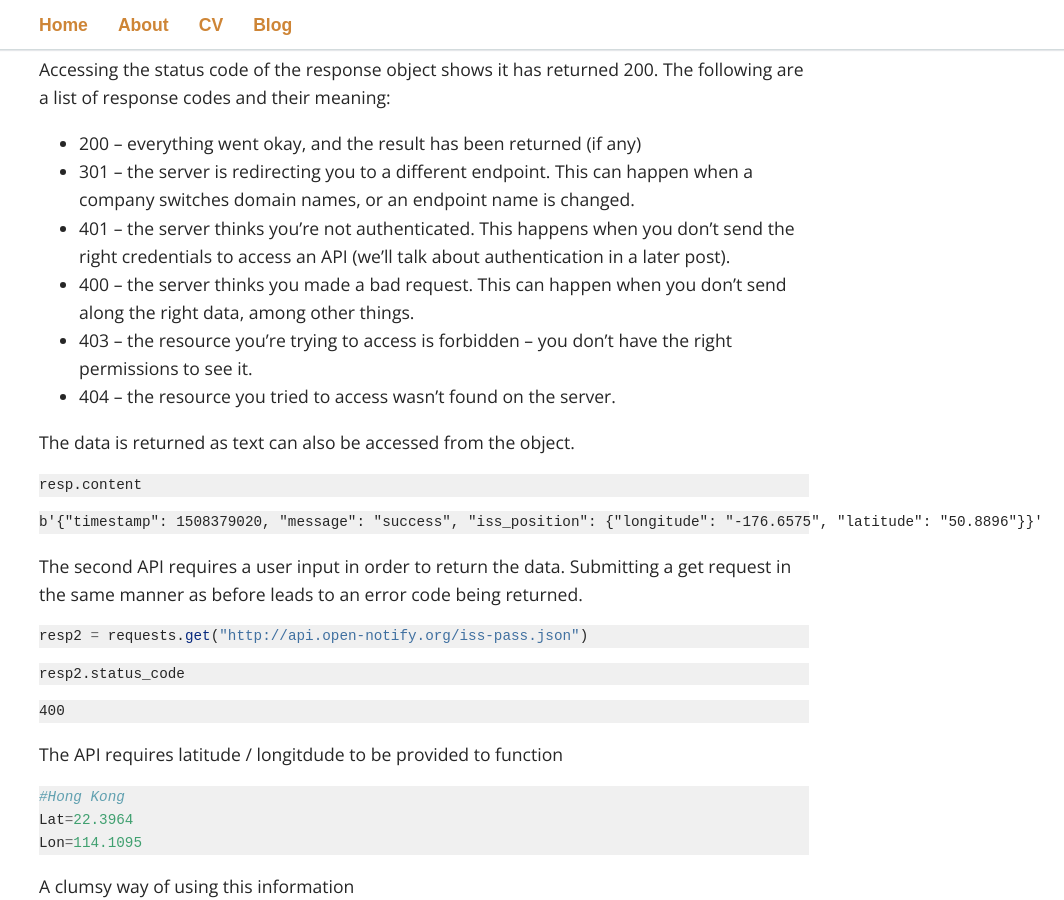
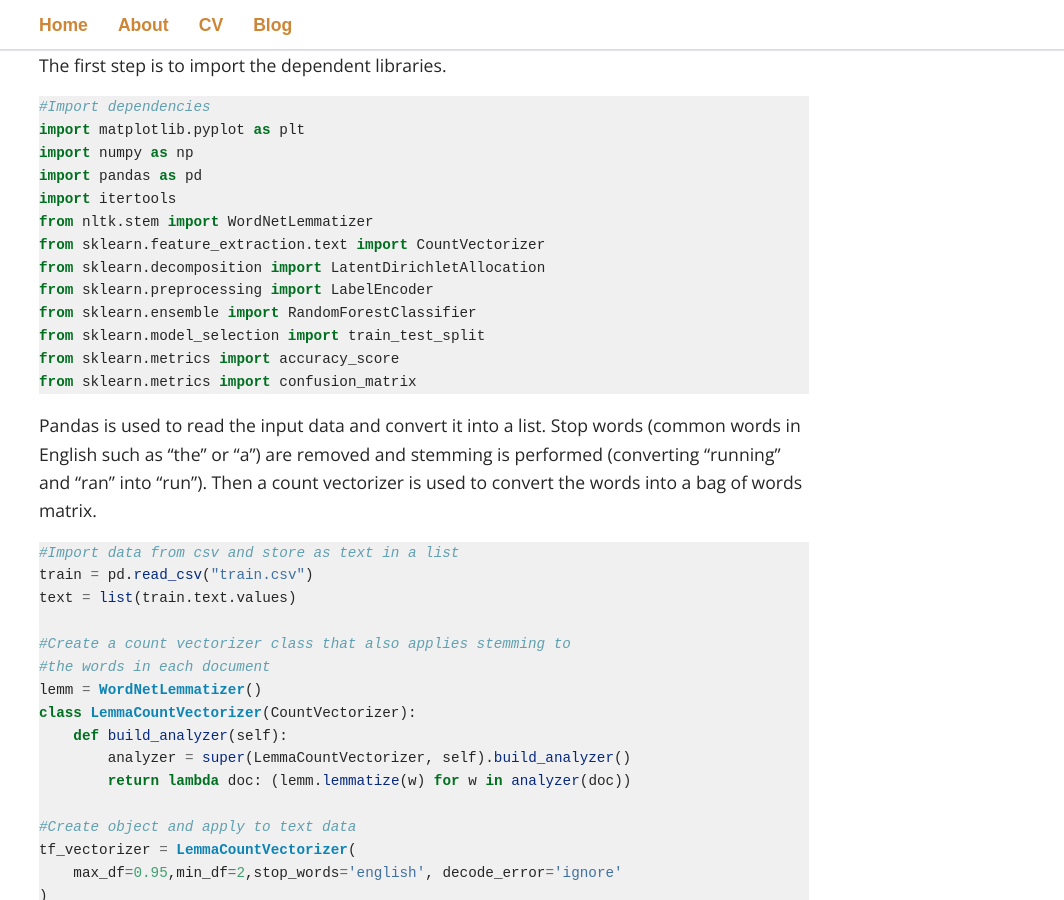
Before and after one commit to XiaozhouWang85/XiaozhouWang85.github.io, a Jekyll site: the page built from _posts/2018-02-17-Deploying data science models to AWS Lambda part 2.markdown, in a window 1280 px wide and 900 px high, scrolled down 763 px. Shown: the whole window, without its empty margins (216-1280 px from the left). Built offline with Jekyll 4.4.1, drawn with Linux system fonts in a browser that asks for light colours; some web fonts are replaced; some of the changed text lies outside the part shown.

Commit message:
Updated CV and about me section, blog post added Signed-off-by: Xiaozhou Wang <xiaozhou.wang85@gmail.com>

````diff
--- a/_posts/2018-02-15-Deploying data science models to AWS Lambda part 1.markdown
+++ b/_posts/2018-01-15-Deploying data science models to AWS Lambda part 1.markdown
@@ -1,7 +1,7 @@
 ---
 layout: post
 title:  "Deploying data science models to AWS Lambda (part 1)"
-date:   2018-02-15 13:21:40 +0800
+date:   2018-01-15 13:21:40 +0800
 categories: datacience AWSLambda Deployment
 ---
 
--- a/_posts/2018-02-17-Deploying data science models to AWS Lambda part 2.markdown
+++ b/_posts/2018-02-17-Deploying data science models to AWS Lambda part 2.markdown
@@ -1,259 +1,151 @@
 ---
 layout: post
-title:  "Welcome to Jekyll!"
-date:   2018-02-18 13:21:40 +0800
-categories: jekyll update
+title:  "Deploying data science models to AWS Lambda (part 2)"
+date:   2018-02-15 13:21:40 +0800
+categories: datacience AWSLambda Deployment
 ---
 
-### How to consume API data with Python
+Before we can begin discussing how to implement a machine learning model, we need to build one. The model shown below is a fairly simple one and has fairly low predictive power. However, it uses NLTK, Scikit-learn and Pandas so serves as a good example model to implement. The data and solution were both taken from Kaggle. Here is the [competition](https://www.kaggle.com/c/spooky-author-identification) and [solution](https://www.kaggle.com/arthurtok/spooky-nlp-and-topic-modelling-tutorial). This article will only provide a very brief walkthrough of how the model is built since it is assumed the reader already knows this. If this is not the case then Kaggle contains many tutorials and worked examples that are a great learning resource.
 
-This tutorial is largely based on the following article: https://www.dataquest.io/blog/python-api-tutorial/
+#### Building a model with NLTK, Scikit-learn and Pandas
 
-First import the library used for handling HTTP communications.
+The Kaggle challenge is based around the works of horror authors Edgar Allan Poe, HP Lovecraft and Mary Shelley. The task is to identify the author when given an excerpt taken from one of their books.
+
+The first step is to import the dependent libraries.
 
 
 ```python
-import requests
+#Import dependencies
+import matplotlib.pyplot as plt
+import numpy as np
+import pandas as pd
+import itertools
+from nltk.stem import WordNetLemmatizer
+from sklearn.feature_extraction.text import CountVectorizer
+from sklearn.decomposition import LatentDirichletAllocation
+from sklearn.preprocessing import LabelEncoder
+from sklearn.ensemble import RandomForestClassifier
+from sklearn.model_selection import train_test_split
+from sklearn.metrics import accuracy_score
+from sklearn.metrics import confusion_matrix
 ```
 
-Use a GET request to obtain information from this API. The API returns the current location of the International Space Station. The data is returned by the requests library as a response object that contains various information.
+Pandas is used to read the input data and convert it into a list. Stop words (common words in English such as "the" or "a") are removed and stemming is performed (converting "running" and "ran" into "run"). Then a count vectorizer is used to convert the words into a bag of words matrix.
 
 
 ```python
-resp = requests.get("https://p1l1hos9n0.execute-api.us-east-1.amazonaws.com/UAT")
+#Import data from csv and store as text in a list
+train = pd.read_csv("train.csv")
+text = list(train.text.values)
+
+#Create a count vectorizer class that also applies stemming to
+#the words in each document
+lemm = WordNetLemmatizer()
+class LemmaCountVectorizer(CountVectorizer):
+    def build_analyzer(self):
+        analyzer = super(LemmaCountVectorizer, self).build_analyzer()
+        return lambda doc: (lemm.lemmatize(w) for w in analyzer(doc))
+
+#Create object and apply to text data
+tf_vectorizer = LemmaCountVectorizer(
+    max_df=0.95,min_df=2,stop_words='english', decode_error='ignore'
+)
+tf = tf_vectorizer.fit_transform(text)
+
+#Conduct an LDA transformation on the data
+lda = LatentDirichletAllocation(n_topics=50, max_iter=5,
+                                learning_method = 'online',
+                                learning_offset = 50.,
+                                random_state = 0)
+X=lda.fit_transform(tf)
+
+#Convert author to integer
+le=LabelEncoder()
+Y=le.fit_transform(train['author'])
 ```
+
+Once the data has been transformed into a matrix format, it is split into train and test groups. This is so that cross validation can be performed on the model once it is built. Random forest is used as the classifier and once fit to the data, it is used to make predictions on the data that had been set aside for testing. The accuracy scores and confusion matrix are produced.
 
 
 ```python
-resp.content
+#Split data into test and train
+train_x, test_x, train_y, test_y = train_test_split(
+    X, Y,train_size=0.25
+)
+clf = RandomForestClassifier(n_jobs=200,min_samples_split=100,min_samples_leaf=100)
+clf.fit(train_x, train_y)
+pred=clf.predict(test_x)
+train_acc=accuracy_score(train_y, clf.predict(train_x))
+test_acc=accuracy_score(test_y, clf.predict(test_x))
+cm=confusion_matrix(test_y, clf.predict(test_x))
 ```
 
-
-
-
-    b'{"message":"Missing Authentication Token"}'
-
-
-
-Accessing the status code of the response object shows it has returned 200. The following are a list of response codes and their meaning:
-
-- 200 – everything went okay, and the result has been returned (if any)
-- 301 – the server is redirecting you to a different endpoint. This can happen when a company switches domain names, or an endpoint name is changed.
-- 401 – the server thinks you’re not authenticated. This happens when you don’t send the right credentials to access an API (we’ll talk about authentication in a later post).
-- 400 – the server thinks you made a bad request. This can happen when you don’t send along the right data, among other things.
-- 403 – the resource you’re trying to access is forbidden – you don’t have the right permissions to see it.
-- 404 – the resource you tried to access wasn’t found on the server.
-
-The data is returned as text can also be accessed from the object.
+Matplotlib is used to visualise the confusion matrix.
 
 
 ```python
-resp.content
+#Print model results and confusion Matrix
+print('Train: {0:.0f}%, Test: {1:.0f}%'.format(train_acc*100, test_acc*100))
+
+plt.imshow(cm, interpolation='nearest', cmap=plt.cm.Blues)
+classes=['EAP', 'HPL', 'MWS']
+plt.title('Confusion Matrix')
+plt.colorbar()
+tick_marks = np.arange(len(classes))
+plt.xticks(tick_marks, classes, rotation=45)
+plt.yticks(tick_marks, classes)
+
+fmt = 'd'
+thresh = cm.max() / 2.
+for i, j in itertools.product(range(cm.shape[0]), range(cm.shape[1])):
+    plt.text(j, i, format(cm[i, j], fmt),
+             horizontalalignment="center",
+             color="white" if cm[i, j] > thresh else "black")
+
+plt.tight_layout()
+plt.ylabel('True label')
+plt.xlabel('Predicted label')
+plt.show()
+
+Out: Train: 53%, Test: 50%
 ```
 
+![Confusion Matrix]({{site.url}}/assets/spooky_cm.png)
 
 
+The results are fairly poor. Edgar Allen Poe can be identified a bit more reliably but the other two authors are not identified well. However, this will not stop us from using this as an example model to implement.
 
-    b'{"timestamp": 1508379020, "message": "success", "iss_position": {"longitude": "-176.6575", "latitude": "50.8896"}}'
+#### Deploying the model normally
 
-
-
-The second API requires a user input in order to return the data. Submitting a get request in the same manner as before leads to an error code being returned.
+After completing the model build process a number of Scikit-learn objects were created. These objects can be persisted to disk using joblib. Once the objects have been saved, they can be loaded and re-used.
 
 
 ```python
-resp2 = requests.get("http://api.open-notify.org/iss-pass.json")
+#Persisting Sckitlearn objects to disk
+from sklearn.externals import joblib
+joblib.dump(tf_vectorizer, 'tf_vectorizer.pkl')
+joblib.dump(lda, 'lda.pkl')
+joblib.dump(le, 'le.pkl')
+joblib.dump(clf, 'clf.pkl')
+
+tf_vectorizer = joblib.load('tf_vectorizer.pkl')
+lda = joblib.load('lda.pkl')
+le = joblib.load('le.pkl')
+clf = joblib.load('clf.pkl')
 ```
+
+The various objects can be linked together in a function that now takes text as input and returns a prediction
 
 
 ```python
-resp2.status_code
+def lda_pipeline(inlist):
+    tf_ex=tf_vectorizer.transform(inlist)
+    lda_ex=lda.transform(tf_ex)
+    clf_ex=clf.predict(lda_ex)
+    return list(le.inverse_transform(clf_ex))
+lda_pipeline(text[:3])
+
+Out:['EAP', 'EAP', 'EAP']
 ```
 
-
-
-
-    400
-
-
-
-The API requires latitude / longitdude to be provided to function
-
-
-```python
-#Hong Kong
-Lat=22.3964
-Lon=114.1095
-```
-
-A clumsy way of using this information
-
-
-```python
-resp2 = requests.get("http://api.open-notify.org/iss-pass.json?lat="+str(Lat)+"&lon="+str(Lon))
-resp2.status_code
-```
-
-
-
-
-    200
-
-
-
-A far more elegant way is provided by requests library to pass parameters to the API. Create a dictionary of all variables and then pass this to get call.
-
-
-```python
-Add='Flat E, Floor 3, Block 9, Site 2, whampoa garden'
-key='AIzaSyCD7EGh8kFqy7Oh8GrmUn6HJAn1q70aQpY'
-```
-
-
-```python
-parameters = {"address": Add, "key": key}
-resp2 = requests.get("https://maps.googleapis.com/maps/api/geocode/json", params=parameters)
-```
-
-
-```python
-print(resp2.text)
-```
-
-    {
-       "results" : [
-          {
-             "address_components" : [
-                {
-                   "long_name" : "7",
-                   "short_name" : "7",
-                   "types" : [ "street_number" ]
-                },
-                {
-                   "long_name" : "Tak On Street",
-                   "short_name" : "Tak On St",
-                   "types" : [ "route" ]
-                },
-                {
-                   "long_name" : "Hung Hom",
-                   "short_name" : "Hung Hom",
-                   "types" : [ "neighborhood", "political" ]
-                },
-                {
-                   "long_name" : "Kowloon",
-                   "short_name" : "Kowloon",
-                   "types" : [ "administrative_area_level_1", "political" ]
-                },
-                {
-                   "long_name" : "Hong Kong",
-                   "short_name" : "HK",
-                   "types" : [ "country", "political" ]
-                }
-             ],
-             "formatted_address" : "7 Tak On St, Hung Hom, Hong Kong",
-             "geometry" : {
-                "location" : {
-                   "lat" : 22.3040823,
-                   "lng" : 114.1888033
-                },
-                "location_type" : "ROOFTOP",
-                "viewport" : {
-                   "northeast" : {
-                      "lat" : 22.3054312802915,
-                      "lng" : 114.1901522802915
-                   },
-                   "southwest" : {
-                      "lat" : 22.3027333197085,
-                      "lng" : 114.1874543197085
-                   }
-                }
-             },
-             "place_id" : "ChIJg0JlBeAABDQReVxuolVRwLM",
-             "types" : [ "establishment", "point_of_interest" ]
-          }
-       ],
-       "status" : "OK"
-    }
-
-
-
-
-```python
-import json
-```
-
-
-```python
-resp2.json()
-```
-
-
-
-
-    {'message': 'success',
-     'request': {'altitude': 100,
-      'datetime': 1508388038,
-      'latitude': 22.3964,
-      'longitude': 114.1095,
-      'passes': 5},
-     'response': [{'duration': 228, 'risetime': 1508401611},
-      {'duration': 626, 'risetime': 1508407239},
-      {'duration': 488, 'risetime': 1508413077},
-      {'duration': 412, 'risetime': 1508455347},
-      {'duration': 632, 'risetime': 1508461001}]}
-
-
-
-Store results into an object and parse it
-
-
-```python
-loc_j=resp2.json()
-```
-
-
-```python
-loc_j.keys()
-```
-
-
-
-
-    dict_keys(['message', 'request', 'response'])
-
-
-
-
-```python
-count=0
-for iss_pass in loc_j['response']:
-    count+=1
-    print('Pass '+str(count)+', Duration:'+str(iss_pass['duration'])+', Rise time: '+ str(iss_pass['risetime']))
-```
-
-    Pass 1, Duration:228, Rise time: 1508401611
-    Pass 2, Duration:626, Rise time: 1508407239
-    Pass 3, Duration:488, Rise time: 1508413077
-    Pass 4, Duration:412, Rise time: 1508455347
-    Pass 5, Duration:632, Rise time: 1508461001
-
-
-
-```python
-
-```
-
-
-{% highlight python %}
-def print_hi(name)
-  puts "Hi, #{name}"
-end
-print_hi('Tom')
-#=> prints 'Hi, Tom' to STDOUT.
-{% endhighlight %}
-
-Check out the [Jekyll docs][jekyll-docs] for more info on how to get the most out of Jekyll. File all bugs/feature requests at [Jekyll’s GitHub repo][jekyll-gh]. If you have questions, you can ask them on [Jekyll Talk][jekyll-talk].
-
-[jekyll-docs]: https://jekyllrb.com/docs/home
-[jekyll-gh]:   https://github.com/jekyll/jekyll
-[jekyll-talk]: https://talk.jekyllrb.com/
+This function can now be easily deployed using Flask or Django if deploying in a traditional way. The easiest tutorial I have seen on this is [here](https://impythonist.wordpress.com/2015/07/12/build-an-api-under-30-lines-of-code-with-python-and-flask/). This concludes part 2 of this series. In the next article, we will see how AWS Lambda can be used to turn a very simple function (not the model we developed here) into an API.
````
Also changed, not shown: _pages/01_about.md (+2 -2 lines), _pages/02_CV.md (+29 -29 lines), _posts/2018-02-18-test-post.markdown (deleted, +0 -21 lines), index.md (+6 -5 lines), assets/spooky_cm.png (added).
